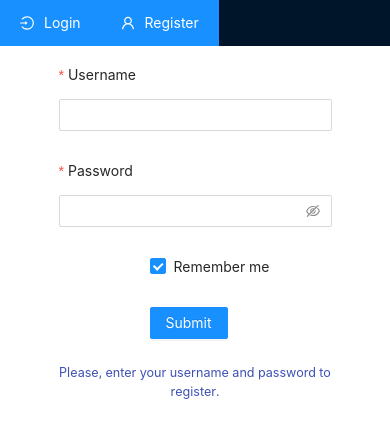
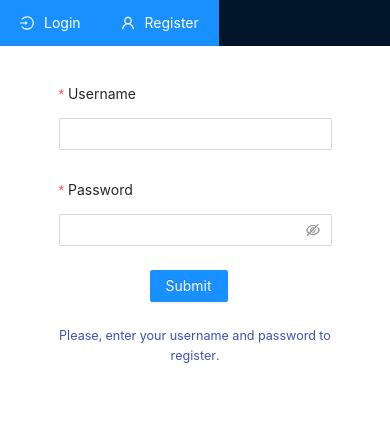
Before and after one commit to hidayetmm/time-management, a React app: page /registration in a window 390 px wide. Shown: the top 438 px of the page. Built offline with nearby package versions, Linux system fonts and the light colour scheme.

Commit message:
component structure fixes

```diff
--- a/src/App.js
+++ b/src/App.js
@@ -4,7 +4,7 @@ import { Route, Switch, Redirect } from "react-router-dom";
 import AuthContext from "./context/AuthContext";
 
 import Login from "./containers/Login/Login";
-import TimeManagement from "./containers/TimeManagement/TimeManagement";
+import RecordManagement from "./containers/RecordManagement/RecordManagement";
 import Navigation from "./components/Navigation/Navigation";
 import NotFound from "./components/NotFound/NotFound";
 import Registration from "./containers/Registration/Registration";
@@ -32,10 +32,10 @@ class App extends Component {
           <Switch>
             <PrivateRoute
               authed={this.state.userDetails}
-              path="/management"
-              component={TimeManagement}
+              path="/records"
+              component={RecordManagement}
             />
-            <Redirect exact from="/" to="/management" />
+            <Redirect exact from="/" to="/records" />
             <Route path="/login" component={Login} />
             <Route path="/registration" component={Registration} />
             <Route path="/404" component={NotFound} />
--- a/src/components/Navigation/Navigation.js
+++ b/src/components/Navigation/Navigation.js
@@ -19,7 +19,7 @@ function Navigation() {
   const history = useHistory();
 
   const managementHandler = () => {
-    history.replace("/management");
+    history.replace("/records");
   };
 
   const logoutHandler = () => {
@@ -47,15 +47,8 @@ function Navigation() {
         {userValue.userDetails ? (
           <>
             <Menu.Item
-              key="/management"
+              key="/records"
               icon={<EditOutlined />}
-              onClick={managementHandler}
-            >
-              Management
-            </Menu.Item>
-            <Menu.Item
-              key="/records"
-              icon={<HistoryOutlined />}
               onClick={managementHandler}
             >
               Records
--- a/src/containers/Login/Login.js
+++ b/src/containers/Login/Login.js
@@ -40,7 +40,7 @@ class Login extends Component {
       .then((response) => {
         localStorage.setItem("user", JSON.stringify(response.data.data));
         this.context.setUserDetails(response.data.data);
-        this.setState({ redirect: "/management" });
+        this.setState({ redirect: true });
       })
       .catch((error) => {
         this.setState({ status: error.response.data.error.message });
@@ -59,7 +59,7 @@ class Login extends Component {
 
   render() {
     if (this.state.redirect) {
-      return <Redirect to="/management" />;
+      return <Redirect to="/records" />;
     }
     return (
       <div className={classes.Form}>
--- a/src/containers/TimeManagement/TimeManagement.js
+++ b/src/containers/RecordManagement/RecordManagement.js
@@ -9,7 +9,7 @@ import { Layout } from "antd";
 
 const { Content, Footer } = Layout;
 
-function TimeManagement() {
+function RecordManagement() {
   return (
     <AuthContext.Consumer>
       {(value) => {
@@ -30,7 +30,7 @@ function TimeManagement() {
                 </Row>
               </Content>
               <Footer style={{ textAlign: "center" }}>
-                Ant Design ©2018 Created by Ant UED
+                Time Management ©2021 Created by Hidayat Mammadov
               </Footer>
             </Layout>
           </div>
@@ -40,4 +40,4 @@ function TimeManagement() {
   );
 }
 
-export default TimeManagement;
+export default RecordManagement;
--- a/src/containers/Registration/Registration.js
+++ b/src/containers/Registration/Registration.js
@@ -67,9 +67,6 @@ class Registration extends Component {
         <Form
           {...layout}
           name="basic"
-          initialValues={{
-            remember: true,
-          }}
           onFinish={(values) => this.submitHandler(values)}
         >
           <Form.Item
@@ -96,10 +93,6 @@ class Registration extends Component {
             ]}
           >
             <Input.Password />
-          </Form.Item>
-
-          <Form.Item {...tailLayout} name="remember" valuePropName="checked">
-            <Checkbox>Remember me</Checkbox>
           </Form.Item>
 
           <Form.Item {...tailLayout}>
--- a/src/containers/Registration/Registration.module.css
+++ b/src/containers/Registration/Registration.module.css
@@ -1,9 +1,4 @@
 .Form {
-  margin: 15% 10%;
+  padding: 20% 15% 0 15%;
+  height: 100vh;
 }
-
-@media (max-width: 576px) {
-  .Form {
-    margin: 15% 15%;
-  }
-}
--- a/src/containers/TimeManagement/Records/Records.js
+++ /dev/null
@@ -1 +0,0 @@
-import React from "react";
```
Also changed, not shown: src/containers/TimeManagement/TimeManagement.module.css (deleted, +0 -9 lines), src/containers/RecordManagement/ManagerData/ManagerData.js (renamed from src/containers/TimeManagement/ManagerData/ManagerData.js), src/containers/RecordManagement/RecordManagement.module.css (added), src/containers/RecordManagement/TimeManager/TimeManager.js (renamed from src/containers/TimeManagement/TimeManager/TimeManager.js), 1 other file (tests, documents, lock files or other folders).
